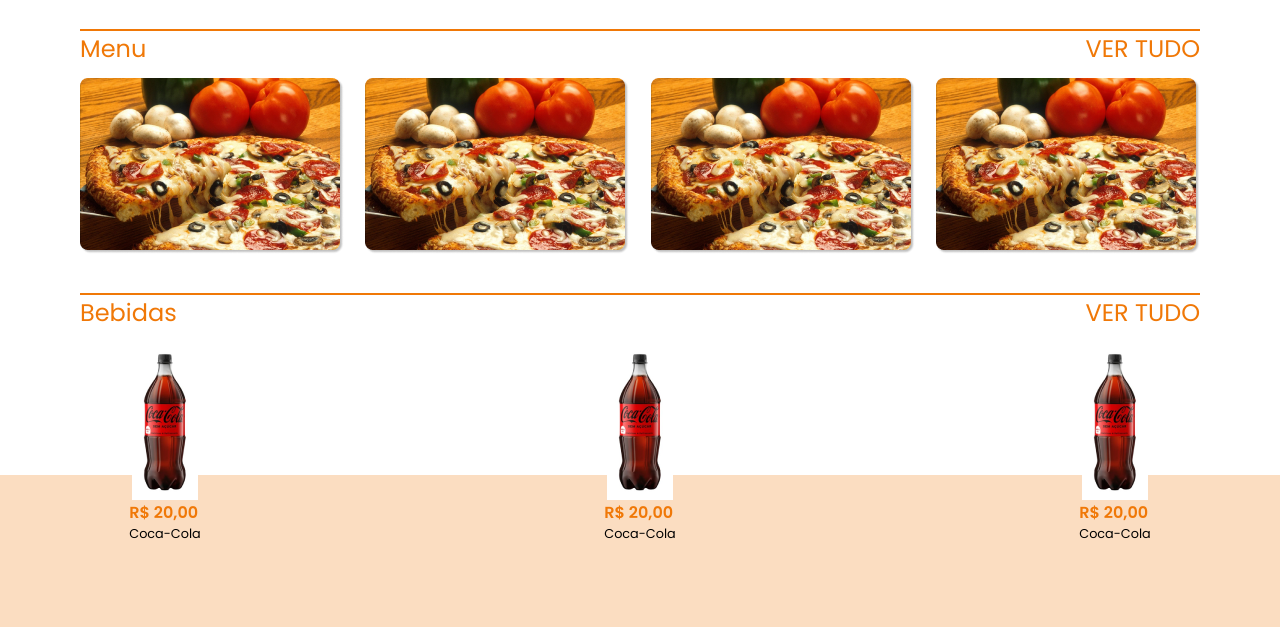
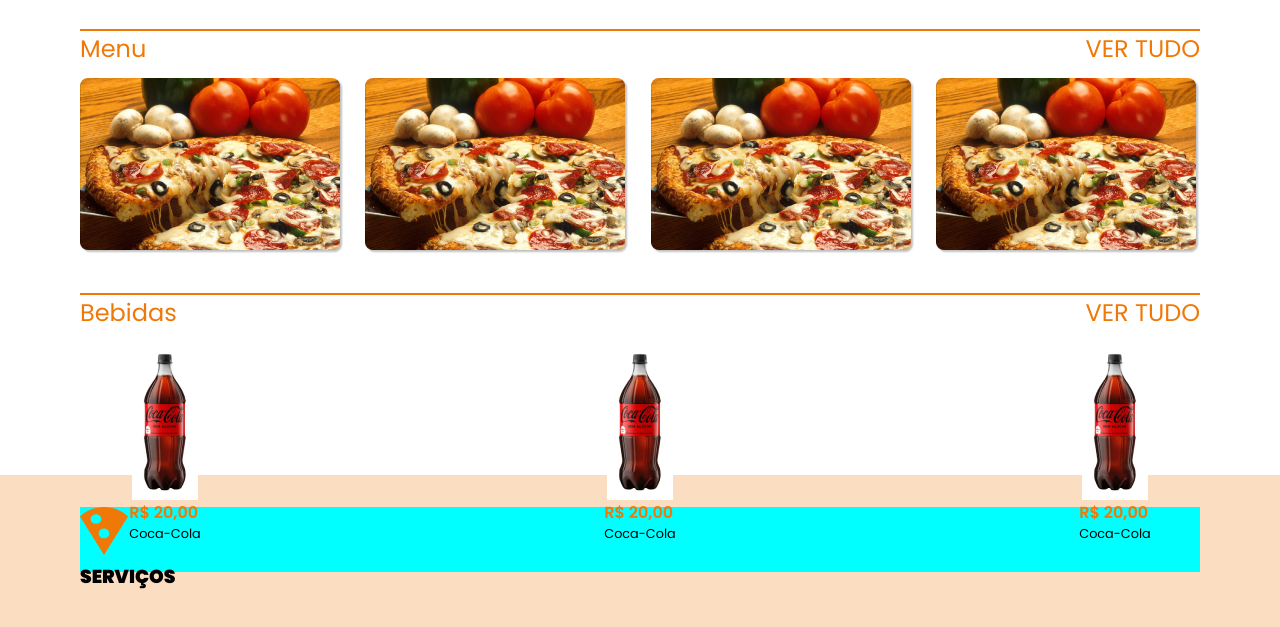
Before and after one commit to ls1w/senai-tony-pizzaria, a plain HTML site: page index.html in a window 1280 px wide. Shown: the part 1125-1752 px from the top of the page. Drawn offline with Linux system fonts and the light colour scheme; a web font is replaced by a local one.

Commit message:
serviços begin

```diff
--- a/index.html
+++ b/index.html
@@ -314,7 +314,13 @@
                 </div>
             </div>
         </section>
-        <section class="servicos"></section>
+        <section class="servicos">
+            <div class="servicos-titulo">
+                <img src="./img/logo.svg" alt="Logo pizzaria">
+                <h3>SERVIÇOS</h3>
+            </div>
+            <div class="servicos-conteudo"></div>
+        </section>
     </main>
     <footer></footer>
 </body>
--- a/styles/servicos.css
+++ b/styles/servicos.css
@@ -0,0 +1,15 @@
+.servicos{
+    height: auto;
+    display: flex;
+    flex-direction: column;
+    padding: 32px 80px 64px 80px;
+}
+
+.servicos-titulo{
+    background-color: aqua;
+    height: 65px;
+}
+
+.servicos-conteudo{
+    background-color: tomato;
+}
```
Also changed, not shown: img/deliveries.svg (added), img/drive-thru.svg (added), img/fast food.svg (added).
